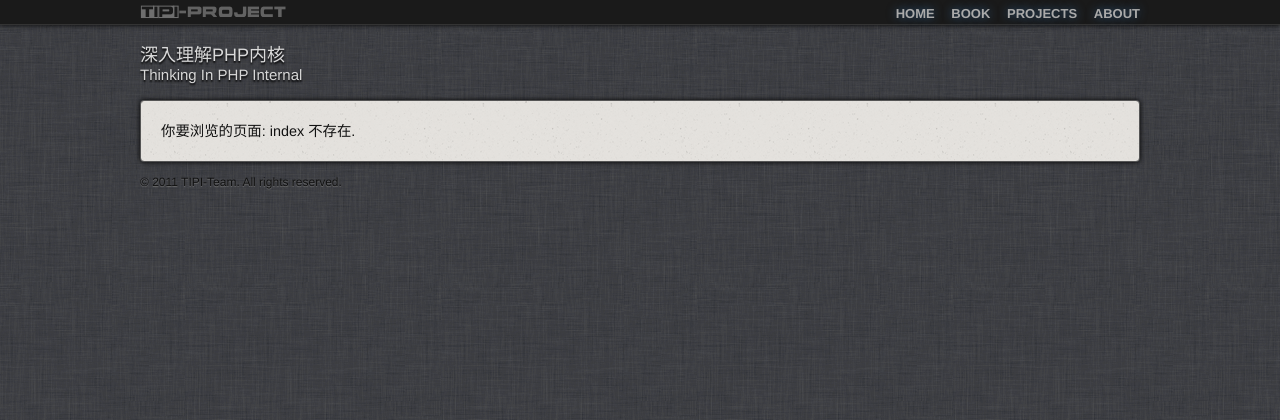
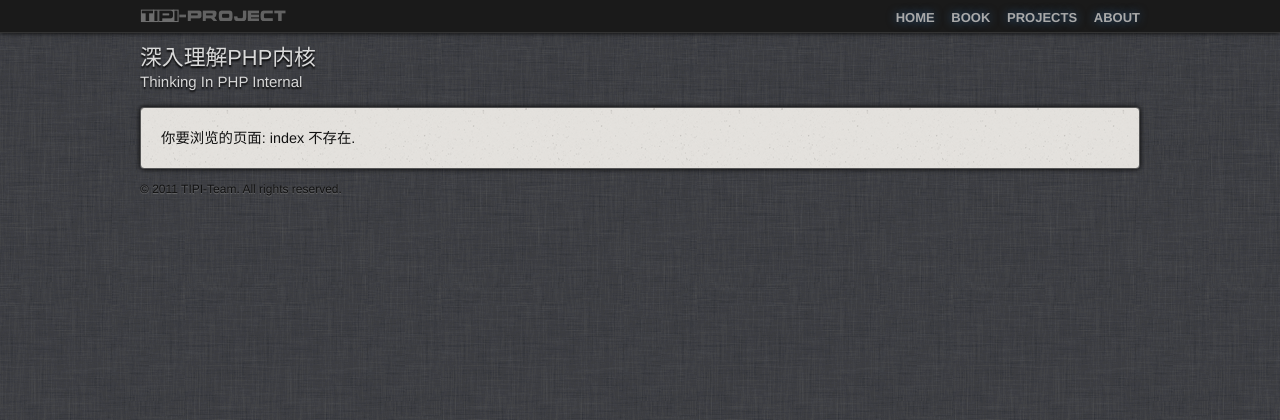
Before and after one commit to reeze/tipi, a PHP site: page /book/ in a window 1280 px wide. Shown: the top 420 px of the page. Run offline with PHP 8.4, Linux system fonts and the light colour scheme; data that the repository does not hold is empty.

Commit message:
更新样式

```diff
--- a/web/css/book.css
+++ b/web/css/book.css
@@ -1,12 +1,12 @@
 
 #book_header {
 	color: #fff;
-	margin-top: 20px;
+	margin-top: 15px;
 }
 
 #book_header p {
 	color: #d8d8d8;
-	margin-top: 0px;
+	margin-top: 4px;
 	font-size: 15px;
 	text-shadow: #000 0 2px 2px;
 }
@@ -19,6 +19,7 @@
 	color: #dadada;
 	text-decoration: none;
 	text-shadow: #000 0 2px 2px;
+	font-size: 1.3em;
 }
 
 #book_main {
@@ -84,7 +85,7 @@
 	color: #006ea3;
 	margin: 10px 0;
 	padding-bottom: 10px;
-	font-size: 1.5em;
+	font-size: 1.4em;
 	border-bottom: 1px solid #aaa;
 }
 
--- a/web/css/main.css
+++ b/web/css/main.css
@@ -41,6 +41,7 @@ a {
 
 #inner-header ul{
 	margin: 0;
+	padding: 4px 0;
 }
 
 #inner-header ul li {
@@ -77,15 +78,15 @@ h1,h2,h3,h4 {
 }
 
 h1 {
-	font-size: 1.5em;
+	font-size: 1.4em;
 }
 
 h2 {
-	font-size: 1.4em;
+	font-size: 1.3em;
 }
 
 h3 {
-	font-size: 1.3em;
+	font-size: 1.2em;
 }
 
 /* tmp */
```
